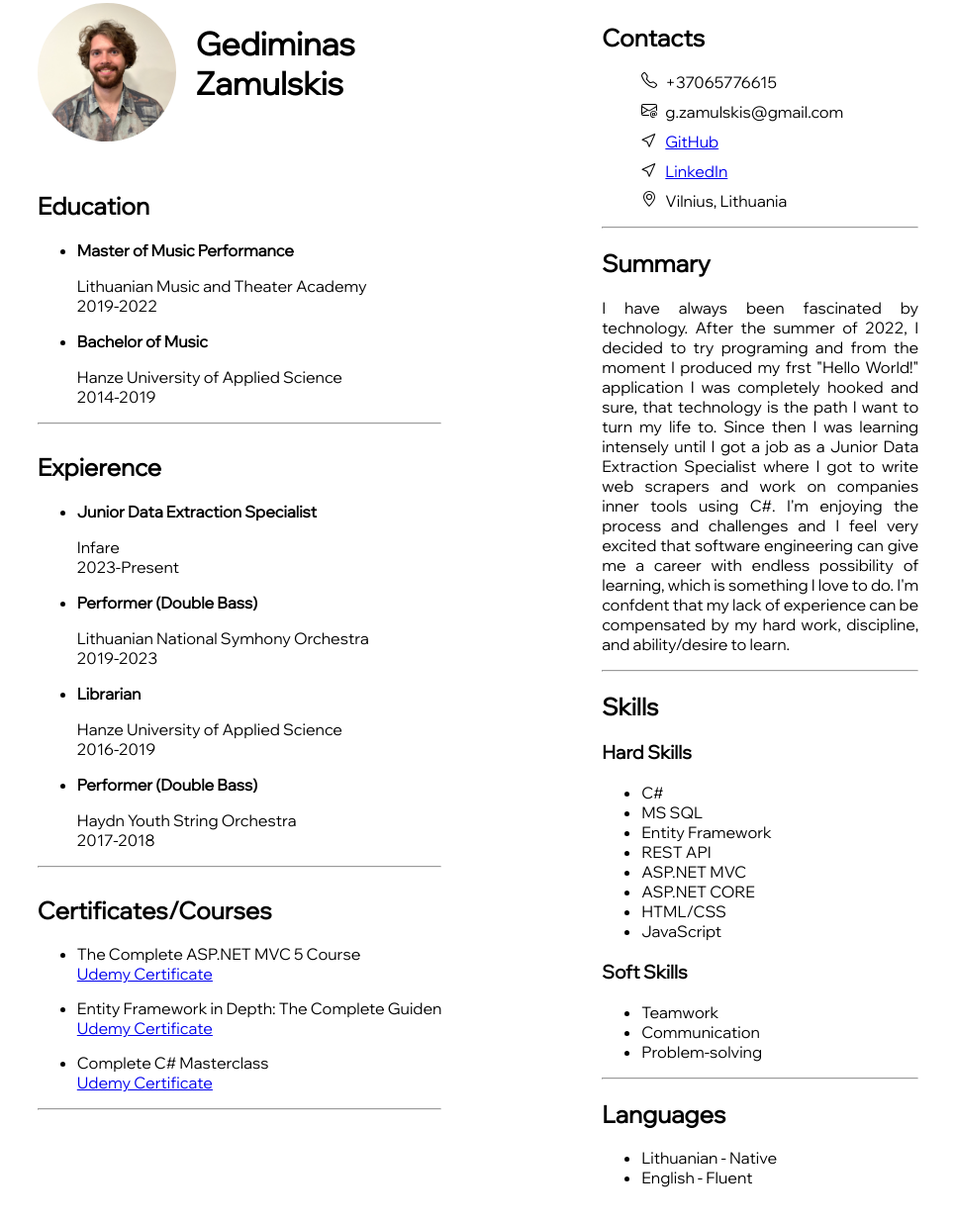
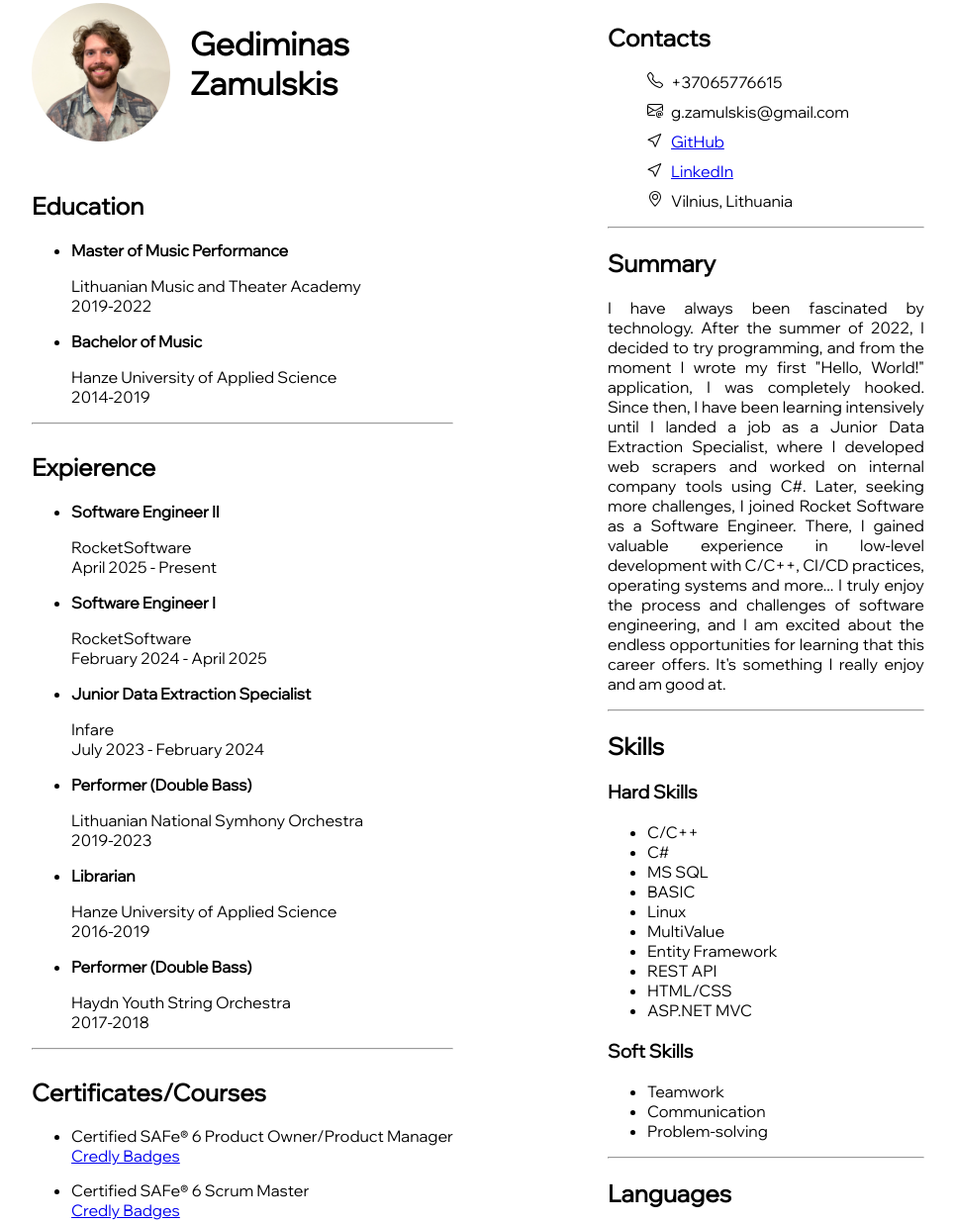
Before and after one commit to Nekadejas/CV, a plain HTML site: page index.html in a window 1280 px wide. Shown: the part 37-1273 px from the top of the page at 99% size, without its empty margins (157-1122 px from the left). Drawn offline with Linux system fonts and the light colour scheme.

Commit message:
Updated with RocketSoftware info

```diff
--- a/index.html
+++ b/index.html
@@ -85,8 +85,12 @@
             <div>
                 <h2>Expierence</h2>
                 <ul class="bold-li">
+                    <li>Software Engineer II</li>
+                    <p>RocketSoftware<br /> April 2025 - Present</p>
+                    <li>Software Engineer I</li>
+                    <p>RocketSoftware<br /> February 2024 - April 2025</p>
                     <li>Junior Data Extraction Specialist</li>
-                    <p>Infare<br /> 2023-Present</p>
+                    <p>Infare<br /> July 2023 - February 2024</p>
                     <li>Performer (Double Bass)</li>
                     <p>Lithuanian National Symhony Orchestra<br /> 2019-2023</p>
                     <li>Librarian</li>
@@ -99,6 +103,11 @@
             <div>
                 <h2>Certificates/Courses</h2>
                 <ul class="certificates">
+                    <li>Certified SAFe® 6 Product Owner/Product Manager <br /><a
+                            href="https://www.credly.com/badges/8d068d76-c702-485a-bae5-728aa3a9618a/linked_in_profile">Credly Badges
+                            </a></li>
+                    <li>Certified SAFe® 6 Scrum Master <br /><a
+                            href="https://www.credly.com/badges/a7e9b1f9-0676-4619-aaa9-8b5408637b77/linked_in_profile">Credly Badges</a></li>
                     <li>The Complete ASP.NET MVC 5 Course <br /><a
                             href="https://www.udemy.com/certificate/UC-f72f2166-7f04-472f-818c-dfb273cde168/">Udemy
                             Certificate</a></li>
@@ -156,22 +165,10 @@
             <div>
                 <h2>Summary</h2>
                 <p style="max-width: 320px; text-align: justify;">
-                    I have always been fascinated by technology.
-                    After the summer of 2022, I decided to try
-                    programing and from the moment I produced
-                    my frst "Hello World!" application I was
-                    completely hooked and sure, that technology is
-                    the path I want to turn my life to. Since then I
-                    was learning intensely until I got a job as a
-                    Junior Data Extraction Specialist where I got to
-                    write web scrapers and work on companies
-                    inner tools using C#. I'm enjoying the process
-                    and challenges and I feel very excited that
-                    software engineering can give me a career with
-                    endless possibility of learning, which is
-                    something I love to do. I'm confdent that my
-                    lack of experience can be compensated by my
-                    hard work, discipline, and ability/desire to learn.
+                    I have always been fascinated by technology. After the summer of 2022, I decided to try programming, and from the moment I wrote my first "Hello, World!" application, I was completely hooked.
+                    Since then, I have been learning intensively until I landed a job as a Junior Data Extraction Specialist, where I developed web scrapers and worked on internal company tools using C#.
+                    Later, seeking more challenges, I joined Rocket Software as a Software Engineer. There, I gained valuable experience in low-level development with C/C++, CI/CD practices, operating systems and more...
+                    I truly enjoy the process and challenges of software engineering, and I am excited about the endless opportunities for learning that this career offers. It's something I really enjoy and am good at.
                 </p>
                 <hr />
             </div>
@@ -179,14 +176,16 @@
                 <h2>Skills</h2>
                 <h3>Hard Skills</h3>
                 <ul>
+                    <li>C/C++</li>
                     <li>C#</li>
                     <li>MS SQL</li>
+                    <li>BASIC</li>
+                    <li>Linux</li>
+                    <li>MultiValue</li>
                     <li>Entity Framework</li>
                     <li>REST API</li>
+                    <li>HTML/CSS</li>
                     <li>ASP.NET MVC</li>
-                    <li>ASP.NET CORE </li>
-                    <li>HTML/CSS</li>
-                    <li>JavaScript</li>
                 </ul>
                 <h3>Soft Skills</h3>
                 <ul>
```
